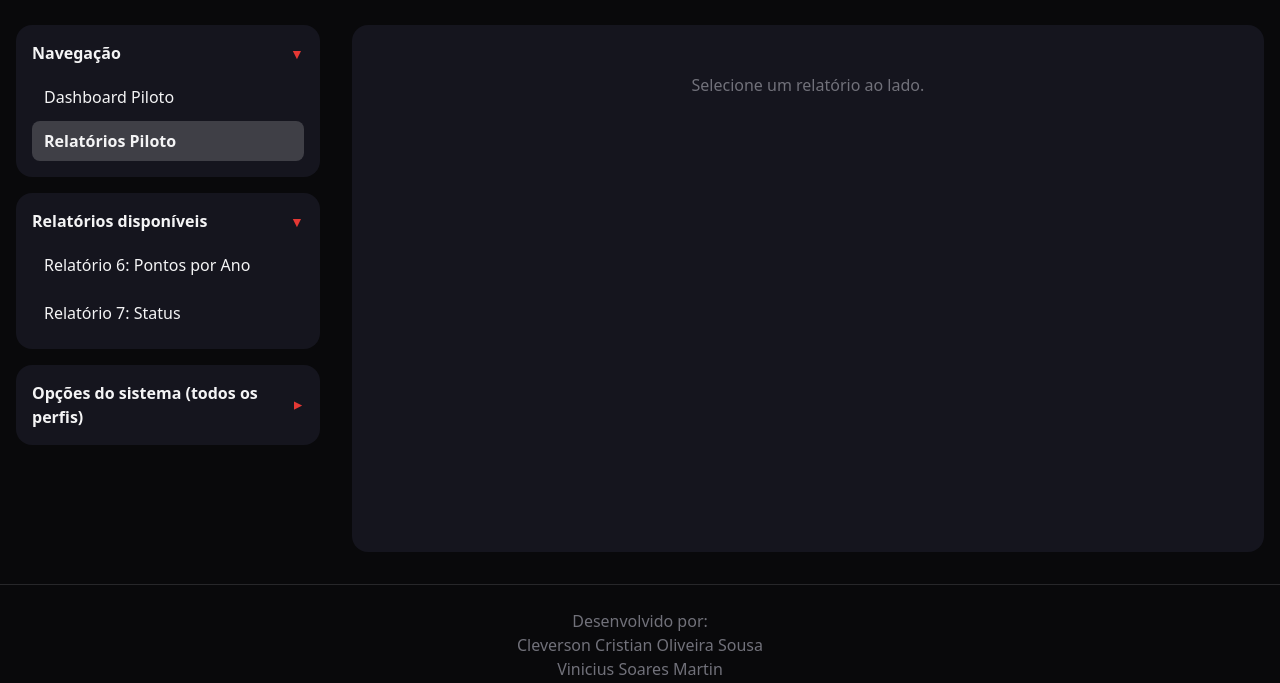
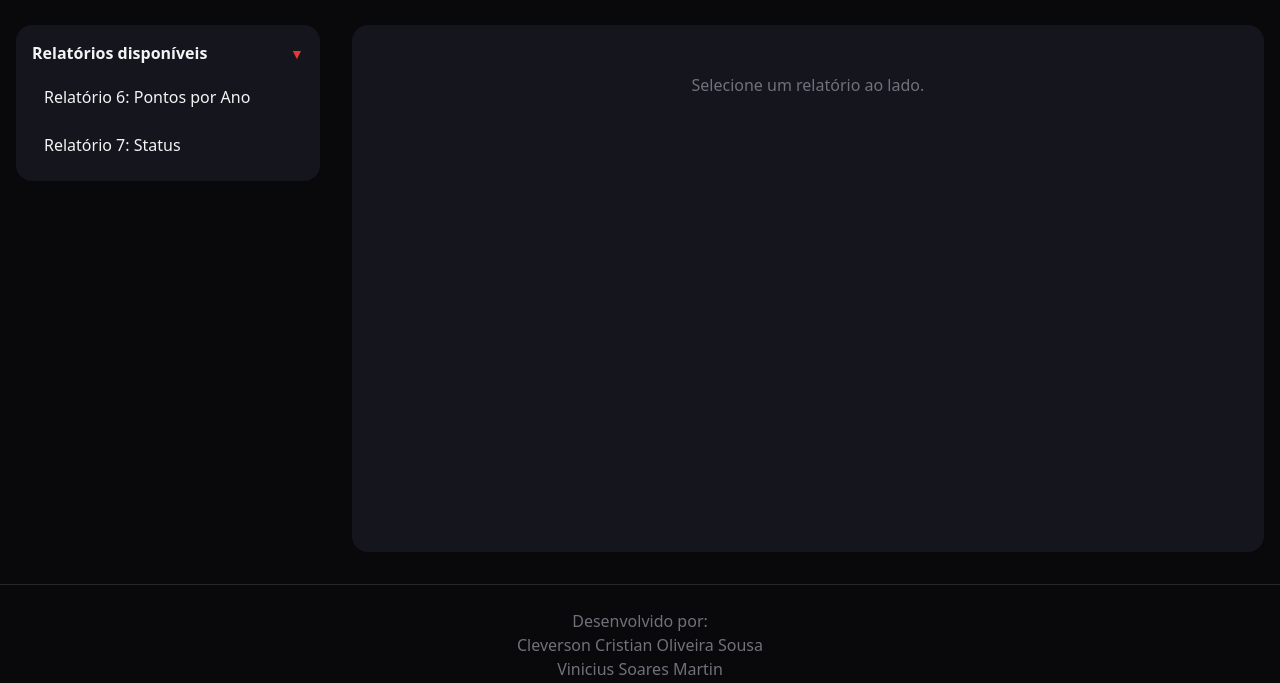
Before and after one commit to viniciussm07/lab-bd-p4, a Flask app: template src/app/views/templates/relatorios_piloto.html in a window 1280 px wide. Shown: the part 71-754 px from the top of the page. Run offline with Flask 3, Linux system fonts and the light colour scheme; the template is opened without the code that fills it, so the values that code supplies are empty; some libraries are stand-ins or nearby versions.

Commit message:
fix: rm elementos front inúteis

```diff
--- a/src/app/views/templates/relatorios_piloto.html
+++ b/src/app/views/templates/relatorios_piloto.html
@@ -96,17 +96,6 @@
       <div class="w-1/4 flex flex-col gap-4">
         <div class="card">
           <div class="collapsible-header font-bold" onclick="alternarSecao(this)">
-            <span>Navegação</span>
-            <span class="chevron">▼</span>
-          </div>
-          <div class="collapsible-body flex flex-col gap-1">
-            <a href="/dashboard" class="menu-item">Dashboard Piloto</a>
-            <span class="menu-item active">Relatórios Piloto</span>
-          </div>
-        </div>
-
-        <div class="card">
-          <div class="collapsible-header font-bold" onclick="alternarSecao(this)">
             <span>Relatórios disponíveis</span>
             <span class="chevron">▼</span>
           </div>
@@ -117,39 +106,6 @@
             <button onclick="carregarRelatorio7()" class="menu-item">
               Relatório 7: Status
             </button>
-          </div>
-        </div>
-
-        <div class="card">
-          <div
-            class="collapsible-header font-bold collapsed"
-            onclick="alternarSecao(this)"
-          >
-            <span>Opções do sistema (todos os perfis)</span>
-            <span class="chevron">▼</span>
-          </div>
-          <div class="collapsible-body collapsed text-sm text-zinc-400 flex flex-col gap-3">
-            <div>
-              <p class="text-zinc-200 font-semibold mb-1">Admin</p>
-              <ul class="list-disc pl-4 space-y-1">
-                <li>Dashboard: resumo, corridas, rankings</li>
-                <li>Relatórios 1, 2 e 3</li>
-              </ul>
-            </div>
-            <div>
-              <p class="text-zinc-200 font-semibold mb-1">Escuderia</p>
-              <ul class="list-disc pl-4 space-y-1">
-                <li>Dashboard: vitórias, pilotos, busca e CSV</li>
-                <li>Relatórios 4 e 5</li>
-              </ul>
-            </div>
-            <div>
-              <p class="text-zinc-200 font-semibold mb-1">Piloto</p>
-              <ul class="list-disc pl-4 space-y-1">
-                <li>Dashboard: anos e estatísticas</li>
-                <li>Relatórios 6 e 7</li>
-              </ul>
-            </div>
           </div>
         </div>
       </div>
```
Also changed, not shown: src/app/views/templates/relatorios_admin.html (+0 -33 lines), src/app/views/templates/relatorios_escuderia.html (+0 -44 lines).
